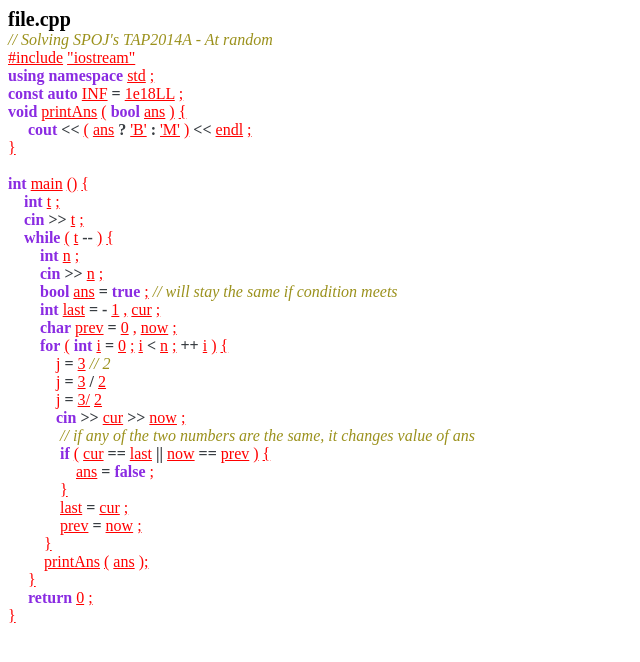
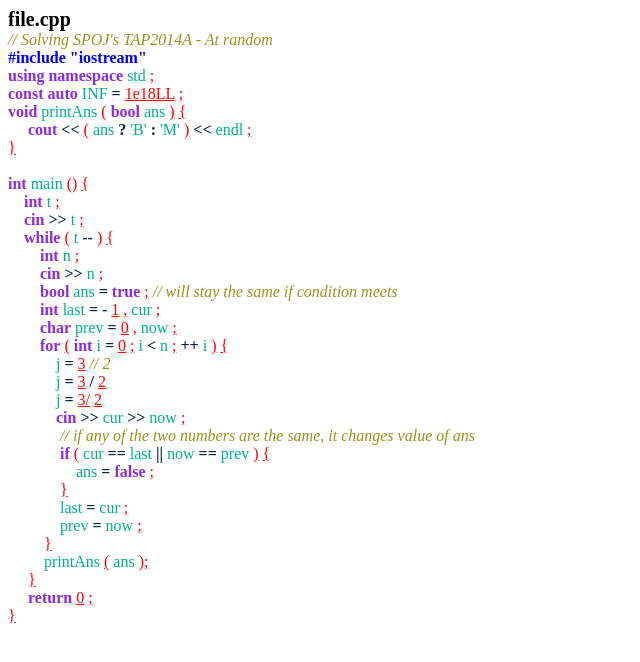
Before and after one commit to Bren12/Equipo-Racket, a plain HTML site: page Actividad 3.4/index.html in a window 1280 px wide. Shown: the whole page, without its empty margins (0-640 px from the left). Drawn offline with Linux system fonts and the light colour scheme.

Commit message:
Agregado funcionalidad en identificador y libreria

```diff
--- a/Actividad 3.4/index.html
+++ b/Actividad 3.4/index.html
@@ -10,26 +10,26 @@
 		<br>
 		<span class="comentario">// Solving SPOJ's TAP2014A - At random</span>
 		<br>
-		<span class="error">#include</span>
-		<span class="error">"iostream"</span>
+		<span class="libreria">#include   "iostream"
+</span>
 		<br>
 		<span class="reservada">using</span>
 		<span class="reservada">namespace</span>
-		<span class="error">std</span>
+		<span class="identificador">std</span>
 		<span class="error">;</span>
 		<br>
 		<span class="reservada">const</span>
 		<span class="reservada">auto</span>
-		<span class="error">INF</span>
+		<span class="identificador">INF</span>
 		<span class="operador">=</span>
 		<span class="error">1e18LL</span>
 		<span class="error">;</span>
 		<br>
 		<span class="reservada">void</span>
-		<span class="error">printAns</span>
+		<span class="identificador">printAns</span>
 		<span class="error">(</span>
 		<span class="reservada">bool</span>
-		<span class="error">ans</span>
+		<span class="identificador">ans</span>
 		<span class="error">)</span>
 		<span class="error">{</span>
 		<br>
@@ -37,57 +37,57 @@
 		<span class="reservada">cout</span>
 		<span class="operador"><<</span>
 		<span class="error">(</span>
-		<span class="error">ans</span>
+		<span class="identificador">ans</span>
 		<span class="operador">?</span>
-		<span class="error">'B'</span>
+		<span class="identificador">'B'</span>
 		<span class="operador">:</span>
-		<span class="error">'M'</span>
+		<span class="identificador">'M'</span>
 		<span class="error">)</span>
 		<span class="operador"><<</span>
-		<span class="error">endl</span>
+		<span class="identificador">endl</span>
 		<span class="error">;</span>
 		<br>
 		<span class="error">}</span>
 		<br>
 		<br>
 		<span class="reservada">int</span>
-		<span class="error">main</span>
+		<span class="identificador">main</span>
 		<span class="error">()</span>
 		<span class="error">{</span>
 		<br>
 		<span>&nbsp;&nbsp;&nbsp;</span>
 		<span class="reservada">int</span>
-		<span class="error">t</span>
+		<span class="identificador">t</span>
 		<span class="error">;</span>
 		<br>
 		<span>&nbsp;&nbsp;&nbsp;</span>
 		<span class="reservada">cin</span>
 		<span class="operador">>></span>
-		<span class="error">t</span>
+		<span class="identificador">t</span>
 		<span class="error">;</span>
 		<br>
 		<span>&nbsp;&nbsp;&nbsp;</span>
 		<span class="reservada">while</span>
 		<span class="error">(</span>
-		<span class="error">t</span>
+		<span class="identificador">t</span>
 		<span class="operador">--</span>
 		<span class="error">)</span>
 		<span class="error">{</span>
 		<br>
 		<span>&nbsp;&nbsp;&nbsp;&nbsp;&nbsp;&nbsp;&nbsp;</span>
 		<span class="reservada">int</span>
-		<span class="error">n</span>
+		<span class="identificador">n</span>
 		<span class="error">;</span>
 		<br>
 		<span>&nbsp;&nbsp;&nbsp;&nbsp;&nbsp;&nbsp;&nbsp;</span>
 		<span class="reservada">cin</span>
 		<span class="operador">>></span>
-		<span class="error">n</span>
+		<span class="identificador">n</span>
 		<span class="error">;</span>
 		<br>
 		<span>&nbsp;&nbsp;&nbsp;&nbsp;&nbsp;&nbsp;&nbsp;</span>
 		<span class="reservada">bool</span>
-		<span class="error">ans</span>
+		<span class="identificador">ans</span>
 		<span class="operador">=</span>
 		<span class="reservada">true</span>
 		<span class="error">;</span>
@@ -95,55 +95,55 @@
 		<br>
 		<span>&nbsp;&nbsp;&nbsp;&nbsp;&nbsp;&nbsp;&nbsp;</span>
 		<span class="reservada">int</span>
-		<span class="error">last</span>
+		<span class="identificador">last</span>
 		<span class="operador">=</span>
 		<span class="operador">-</span>
 		<span class="error">1</span>
 		<span class="error">,</span>
-		<span class="error">cur</span>
+		<span class="identificador">cur</span>
 		<span class="error">;</span>
 		<br>
 		<span>&nbsp;&nbsp;&nbsp;&nbsp;&nbsp;&nbsp;&nbsp;</span>
 		<span class="reservada">char</span>
-		<span class="error">prev</span>
+		<span class="identificador">prev</span>
 		<span class="operador">=</span>
 		<span class="error">0</span>
 		<span class="error">,</span>
-		<span class="error">now</span>
+		<span class="identificador">now</span>
 		<span class="error">;</span>
 		<br>
 		<span>&nbsp;&nbsp;&nbsp;&nbsp;&nbsp;&nbsp;&nbsp;</span>
 		<span class="reservada">for</span>
 		<span class="error">(</span>
 		<span class="reservada">int</span>
-		<span class="error">i</span>
+		<span class="identificador">i</span>
 		<span class="operador">=</span>
 		<span class="error">0</span>
 		<span class="error">;</span>
-		<span class="error">i</span>
+		<span class="identificador">i</span>
 		<span class="operador"><</span>
-		<span class="error">n</span>
+		<span class="identificador">n</span>
 		<span class="error">;</span>
 		<span class="operador">++</span>
-		<span class="error">i</span>
+		<span class="identificador">i</span>
 		<span class="error">)</span>
 		<span class="error">{</span>
 		<br>
 		<span>&nbsp;&nbsp;&nbsp;&nbsp;&nbsp;&nbsp;&nbsp;&nbsp;&nbsp;&nbsp;&nbsp;</span>
-		<span class="error">j</span>
+		<span class="identificador">j</span>
 		<span class="operador">=</span>
 		<span class="error">3</span>
 		<span class="comentario">// 2</span>
 		<br>
 		<span>&nbsp;&nbsp;&nbsp;&nbsp;&nbsp;&nbsp;&nbsp;&nbsp;&nbsp;&nbsp;&nbsp;</span>
-		<span class="error">j</span>
+		<span class="identificador">j</span>
 		<span class="operador">=</span>
 		<span class="error">3</span>
 		<span class="operador">/</span>
 		<span class="error">2</span>
 		<br>
 		<span>&nbsp;&nbsp;&nbsp;&nbsp;&nbsp;&nbsp;&nbsp;&nbsp;&nbsp;&nbsp;&nbsp;</span>
-		<span class="error">j</span>
+		<span class="identificador">j</span>
 		<span class="operador">=</span>
 		<span class="error">3/</span>
 		<span class="operador"></span>
@@ -152,9 +152,9 @@
 		<span>&nbsp;&nbsp;&nbsp;&nbsp;&nbsp;&nbsp;&nbsp;&nbsp;&nbsp;&nbsp;&nbsp;</span>
 		<span class="reservada">cin</span>
 		<span class="operador">>></span>
-		<span class="error">cur</span>
+		<span class="identificador">cur</span>
 		<span class="operador">>></span>
-		<span class="error">now</span>
+		<span class="identificador">now</span>
 		<span class="error">;</span>
 		<br>
 		<span>&nbsp;&nbsp;&nbsp;&nbsp;&nbsp;&nbsp;&nbsp;&nbsp;&nbsp;&nbsp;&nbsp;&nbsp;</span>
@@ -163,18 +163,18 @@
 		<span>&nbsp;&nbsp;&nbsp;&nbsp;&nbsp;&nbsp;&nbsp;&nbsp;&nbsp;&nbsp;&nbsp;&nbsp;</span>
 		<span class="reservada">if</span>
 		<span class="error">(</span>
-		<span class="error">cur</span>
+		<span class="identificador">cur</span>
 		<span class="operador">==</span>
-		<span class="error">last</span>
+		<span class="identificador">last</span>
 		<span class="operador">||</span>
-		<span class="error">now</span>
+		<span class="identificador">now</span>
 		<span class="operador">==</span>
-		<span class="error">prev</span>
+		<span class="identificador">prev</span>
 		<span class="error">)</span>
 		<span class="error">{</span>
 		<br>
 		<span>&nbsp;&nbsp;&nbsp;&nbsp;&nbsp;&nbsp;&nbsp;&nbsp;&nbsp;&nbsp;&nbsp;&nbsp;&nbsp;&nbsp;&nbsp;&nbsp;</span>
-		<span class="error">ans</span>
+		<span class="identificador">ans</span>
 		<span class="operador">=</span>
 		<span class="reservada">false</span>
 		<span class="error">;</span>
@@ -183,24 +183,24 @@
 		<span class="error">}</span>
 		<br>
 		<span>&nbsp;&nbsp;&nbsp;&nbsp;&nbsp;&nbsp;&nbsp;&nbsp;&nbsp;&nbsp;&nbsp;&nbsp;</span>
-		<span class="error">last</span>
+		<span class="identificador">last</span>
 		<span class="operador">=</span>
-		<span class="error">cur</span>
+		<span class="identificador">cur</span>
 		<span class="error">;</span>
 		<br>
 		<span>&nbsp;&nbsp;&nbsp;&nbsp;&nbsp;&nbsp;&nbsp;&nbsp;&nbsp;&nbsp;&nbsp;&nbsp;</span>
-		<span class="error">prev</span>
+		<span class="identificador">prev</span>
 		<span class="operador">=</span>
-		<span class="error">now</span>
+		<span class="identificador">now</span>
 		<span class="error">;</span>
 		<br>
 		<span>&nbsp;&nbsp;&nbsp;&nbsp;&nbsp;&nbsp;&nbsp;&nbsp;</span>
 		<span class="error">}</span>
 		<br>
 		<span>&nbsp;&nbsp;&nbsp;&nbsp;&nbsp;&nbsp;&nbsp;&nbsp;</span>
-		<span class="error">printAns</span>
+		<span class="identificador">printAns</span>
 		<span class="error">(</span>
-		<span class="error">ans</span>
+		<span class="identificador">ans</span>
 		<span class="error">);</span>
 		<br>
 		<span>&nbsp;&nbsp;&nbsp;&nbsp;</span>
--- a/Actividad 3.4/style.css
+++ b/Actividad 3.4/style.css
@@ -19,7 +19,7 @@
     font-weight: bold;
 }
 .operador{
-    color: rgb(56, 61, 66);
+    color: rgb(14, 39, 65);
     font-weight: bold;
 }
 .identificador{
```
Also changed, not shown: 1 other file.
